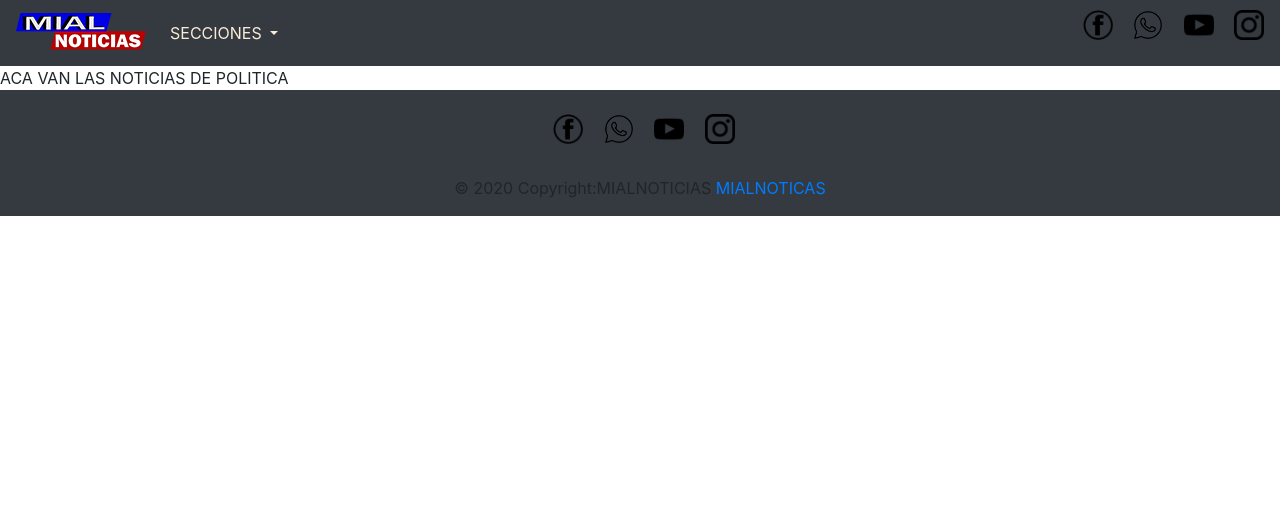
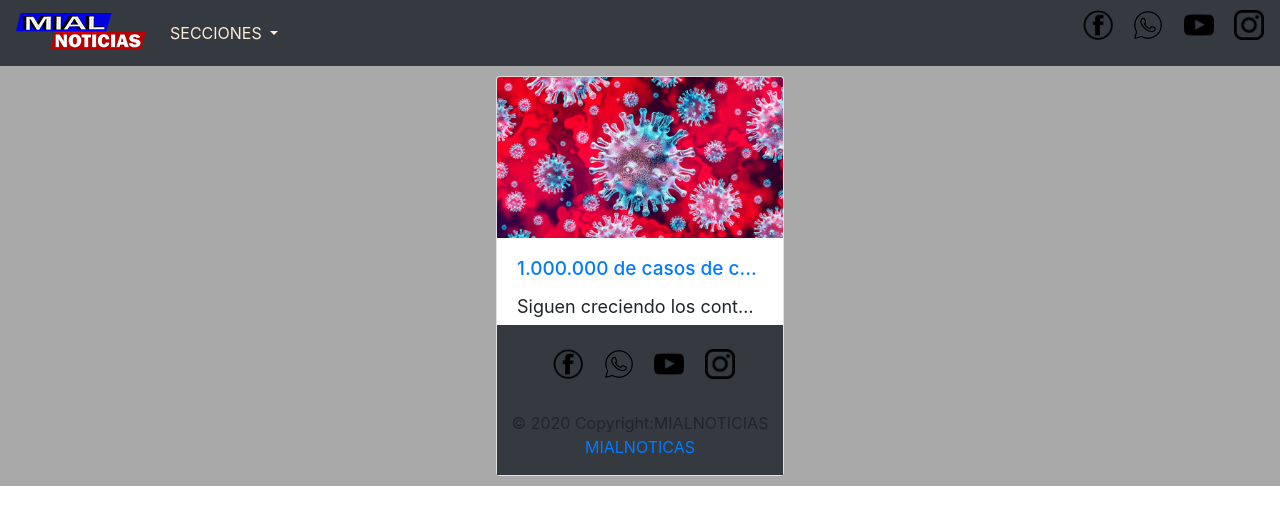
Before and after one commit to alexander-wilhelm/NOTICIERO, a plain HTML site: page potreroDigital_proyecto_grupo17_POLITICA.HTML in a window 1280 px wide. Drawn offline with nearby package versions, Linux system fonts and the light colour scheme.

Commit message:
conecte mas

```diff
--- a/potreroDigital_proyecto_grupo17_POLITICA.HTML
+++ b/potreroDigital_proyecto_grupo17_POLITICA.HTML
@@ -79,7 +79,16 @@
   </nav>
   </header>
 
-  ACA VAN LAS NOTICIAS DE POLITICA
+  <main class=" row align-items-center justify-content-center">
+
+        <div class="card" style="width: 18rem;">
+              <img src="IMAGENES/covid.jpg" class="card-img-top" alt="...">
+              <div class="card-body">
+                <a href="1"><h1 class="card-title"<button type="button" class="btn btn-secondary" data-toggle="tooltip" data-placement="bottom" title="1.000.000 de casos de covid">
+                </button>1.000.000 de casos de covid</h1> </a>
+              <p class="card-text">Siguen creciendo los contagios por covid en el país.</p>
+              <a href="noticiaderobo.html" class="btn btn-outline-primary btn-block">Ver mas</a>
+        </div>
 
 
   <footer class="page-footer font-small  bg-dark pt-4">
```
Also changed, not shown: potreroDigital_proyecto_grupo17_DEPORTES.HTML (+10 -1 lines), potreroDigital_proyecto_grupo17_ECONOMIA.HTML (+10 -1 lines), potreroDigital_proyecto_grupo17_ENTRETENIMIENTO.HTML (+10 -1 lines).
